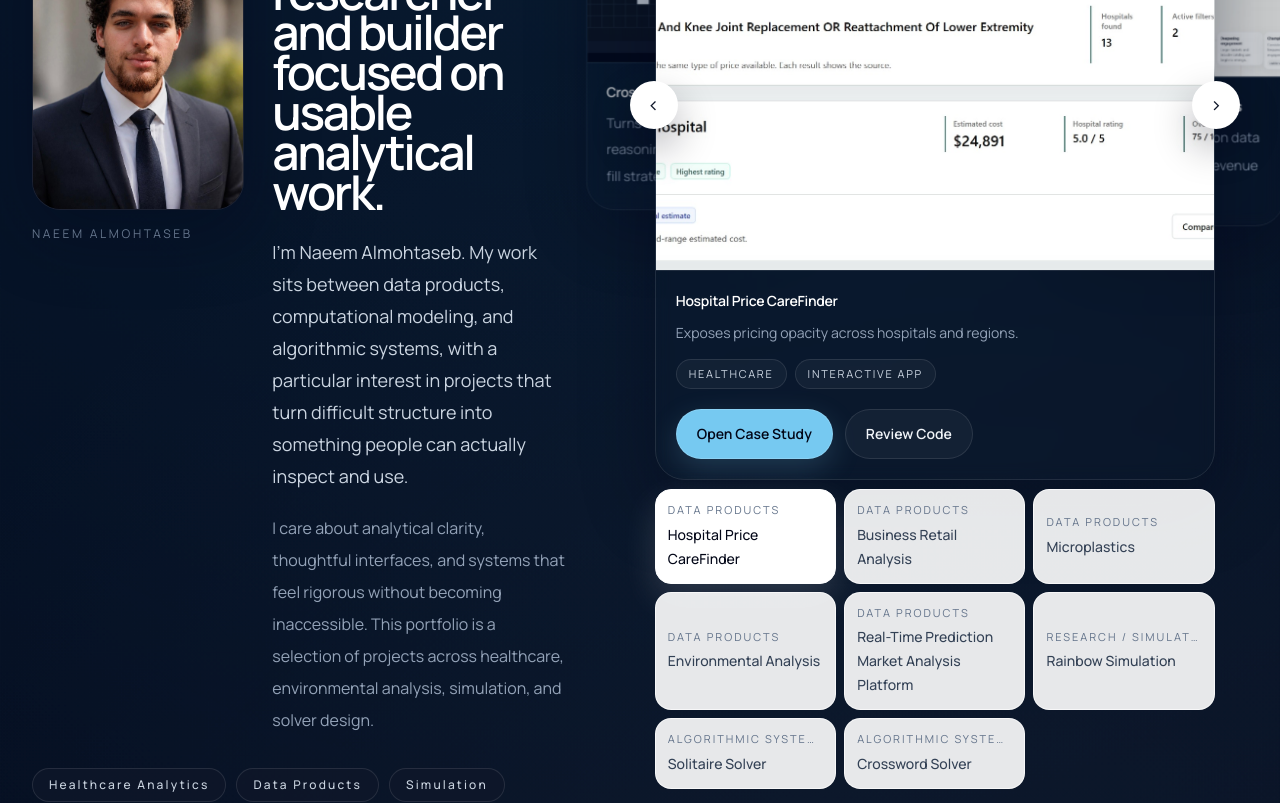
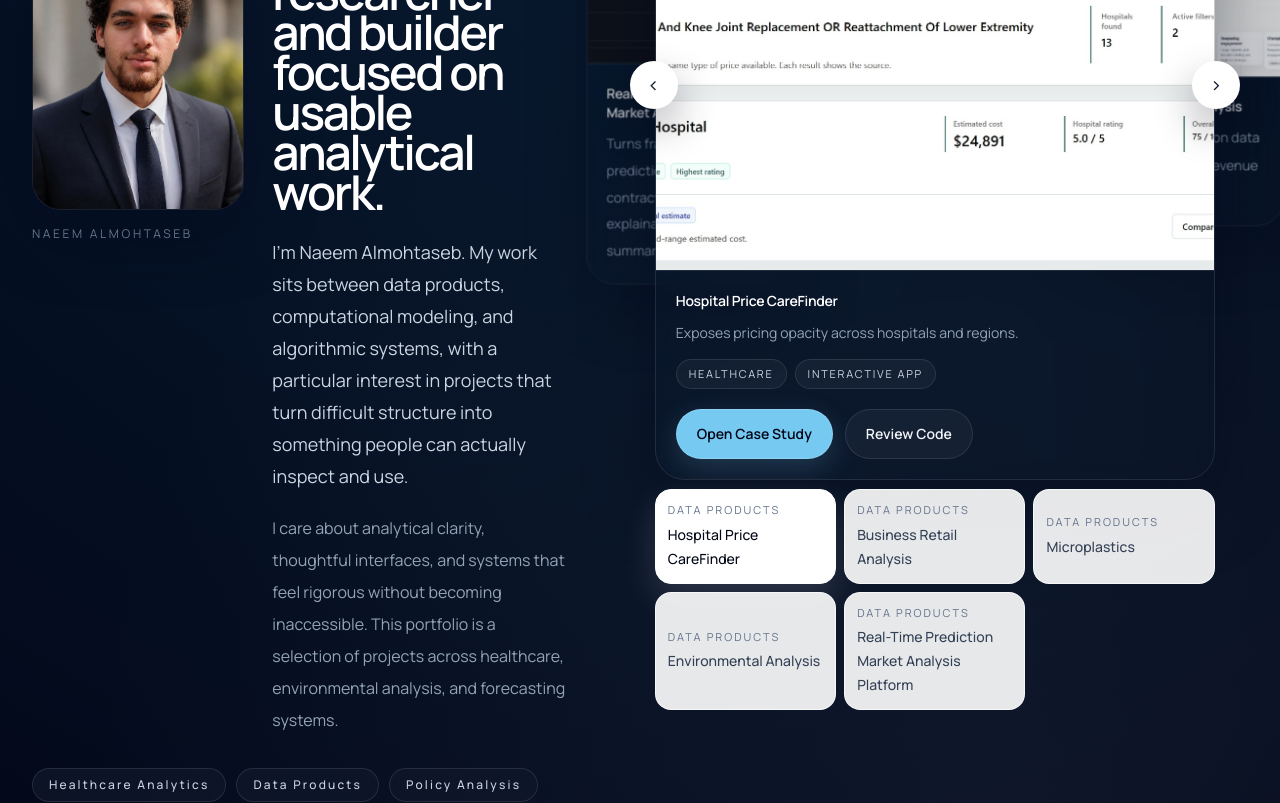
Before and after one commit to Naeemalmohtaseb/Portfolio, a React (Vite) app: page / in a window 1280 px wide. Shown: the part 300-1103 px from the top of the page. Built offline with nearby package versions, Linux system fonts and the light colour scheme.

Commit message:
additional fixes

```diff
--- a/src/App.jsx
+++ b/src/App.jsx
@@ -10,7 +10,7 @@ const projectsByCategory = projectCategories.map((category) => ({
   projects: projects.filter(
     (project) => project.categoryId === category.id && !project.featured,
   ),
-}))
+})).filter((category) => category.projects.length > 0)
 
 function App() {
   return (
--- a/src/components/Hero.jsx
+++ b/src/components/Hero.jsx
@@ -3,7 +3,7 @@ import { AnimatePresence, motion } from 'framer-motion'
 import { focusAreas, projects } from '../data/projects'
 
 const MotionSection = motion.section
-const panelSpring = { type: 'spring', stiffness: 170, damping: 24, mass: 0.85 }
+const panelTransition = { duration: 0.42, ease: [0.22, 1, 0.36, 1] }
 
 const stackPositions = {
   prev: {
@@ -38,13 +38,67 @@ const stackPositions = {
   },
 }
 
+function getPanelInitialState(role, direction) {
+  if (role === 'active') {
+    return {
+      opacity: 0,
+      x: direction > 0 ? 96 : -96,
+      y: 6,
+      scale: 0.98,
+    }
+  }
+
+  if (role === 'prev') {
+    return {
+      opacity: 0,
+      x: direction > 0 ? -132 : -56,
+      y: 10,
+      scale: 0.94,
+    }
+  }
+
+  return {
+    opacity: 0,
+    x: direction > 0 ? 56 : 132,
+    y: 10,
+    scale: 0.94,
+  }
+}
+
+function getPanelExitState(role, direction) {
+  if (role === 'active') {
+    return {
+      opacity: 0,
+      x: direction > 0 ? -96 : 96,
+      y: -6,
+      scale: 0.98,
+    }
+  }
+
+  if (role === 'prev') {
+    return {
+      opacity: 0,
+      x: direction > 0 ? -96 : -44,
+      y: -4,
+      scale: 0.94,
+    }
+  }
+
+  return {
+    opacity: 0,
+    x: direction > 0 ? 44 : 96,
+    y: -4,
+    scale: 0.94,
+  }
+}
+
 function HeroPanel({ project, role, onClick, isInteractive, direction }) {
   const position = stackPositions[role]
   const isActive = role === 'active'
   const panelClassName = `absolute overflow-hidden rounded-[1.85rem] border border-white/10 bg-slate-950/84 text-left shadow-[0_26px_70px_rgba(2,6,23,0.34)] backdrop-blur ${position.className} ${
     isInteractive ? 'cursor-pointer' : 'cursor-default'
   }`
-  const horizontalOffset = direction >= 0 ? 72 : -72
+
   const content = (
     <>
       <div className="flex items-center gap-2 border-b border-white/10 bg-slate-950/95 px-5 py-3.5">
@@ -122,21 +176,10 @@ function HeroPanel({ project, role, onClick, isInteractive, direction }) {
     return (
       <motion.div
         custom={direction}
-        layout
-        initial={(currentDirection) => ({
-          opacity: 0,
-          x: currentDirection >= 0 ? 72 : -72,
-          y: 18,
-          scale: 0.94,
-        })}
+        initial={(currentDirection) => getPanelInitialState(role, currentDirection)}
         animate={position.animate}
-        exit={(currentDirection) => ({
-          opacity: 0,
-          x: currentDirection >= 0 ? -72 : 72,
-          y: -18,
-          scale: 0.9,
-        })}
-        transition={panelSpring}
+        exit={(currentDirection) => getPanelExitState(role, currentDirection)}
+        transition={panelTransition}
         className={panelClassName}
       >
         {content}
@@ -148,36 +191,11 @@ function HeroPanel({ project, role, onClick, isInteractive, direction }) {
     <motion.button
       type="button"
       custom={direction}
-      layout
       onClick={onClick}
-      initial={(currentDirection) => ({
-        opacity: 0,
-        x:
-          role === 'prev'
-            ? currentDirection >= 0
-              ? -horizontalOffset
-              : horizontalOffset / 2
-            : currentDirection >= 0
-              ? horizontalOffset / 2
-              : -horizontalOffset,
-        y: role === 'prev' ? 40 : -32,
-        scale: 0.94,
-      })}
+      initial={(currentDirection) => getPanelInitialState(role, currentDirection)}
       animate={position.animate}
-      exit={(currentDirection) => ({
-        opacity: 0,
-        x:
-          role === 'prev'
-            ? currentDirection >= 0
-              ? -horizontalOffset
-              : horizontalOffset / 2
-            : currentDirection >= 0
-              ? horizontalOffset / 2
-              : -horizontalOffset,
-        y: role === 'prev' ? -28 : 28,
-        scale: 0.9,
-      })}
-      transition={panelSpring}
+      exit={(currentDirection) => getPanelExitState(role, currentDirection)}
+      transition={panelTransition}
       className={panelClassName}
     >
       {content}
@@ -245,7 +263,7 @@ function Hero() {
                 </div>
                 <img
                   src="/Screenshots/LinkedInjpeg.jpeg"
-                  alt="Placeholder portrait for Naeem Almohtaseb"
+                  alt="Portrait of Naeem Almohtaseb"
                   className="aspect-[4/5] w-full object-cover"
                 />
               </div>
@@ -272,7 +290,7 @@ function Hero() {
                 I care about analytical clarity, thoughtful interfaces, and
                 systems that feel rigorous without becoming inaccessible. This
                 portfolio is a selection of projects across healthcare,
-                environmental analysis, simulation, and solver design.
+                environmental analysis, and forecasting systems.
               </p>
             </div>
           </div>
@@ -291,10 +309,7 @@ function Hero() {
             <a href="#projects" className="button-primary">
               View Selected Work
             </a>
-            <a
-              href="#contact"
-              className="button-secondary"
-            >
+            <a href="#contact" className="button-secondary">
               Contact
             </a>
           </div>
@@ -324,10 +339,10 @@ function Hero() {
           </motion.button>
 
           <div className="relative h-full w-full">
-            <AnimatePresence initial={false} mode="popLayout" custom={direction}>
+            <AnimatePresence initial={false} custom={direction}>
               {visiblePanels.map(({ role, project, index }) => (
                 <HeroPanel
-                  key={project.title}
+                  key={`${role}-${project.title}`}
                   project={project}
                   role={role}
                   onClick={() => showProject(index)}
@@ -351,11 +366,7 @@ function Hero() {
                       : 'border-white/70 bg-white/90 text-slate-700 hover:-translate-y-0.5 hover:bg-white hover:text-slate-950'
                   }`}
                 >
-                  <p
-                    className={`truncate text-[11px] uppercase tracking-[0.18em] ${
-                      index === activeIndex ? 'text-slate-500' : 'text-slate-500'
-                    }`}
-                  >
+                  <p className="truncate text-[11px] uppercase tracking-[0.18em] text-slate-500">
                     {project.category}
                   </p>
                   <p className="mt-1 text-sm font-medium leading-6">
--- a/src/components/ProjectSection.jsx
+++ b/src/components/ProjectSection.jsx
@@ -5,8 +5,6 @@ const MotionDiv = motion.div
 
 const sectionLabels = {
   'data-products': 'Applied Work',
-  'research-simulation': 'Technical Depth',
-  'algorithmic-systems': 'Systems Thinking',
 }
 
 function ProjectSection({ id, title, subtitle, projects }) {
--- a/src/data/projects.js
+++ b/src/data/projects.js
@@ -4,18 +4,6 @@ export const projectCategories = [
     label: 'Data Products',
     subtitle:
       'Dashboards, decision tools, and analytical interfaces built to make real-world data legible, useful, and fast to evaluate.',
-  },
-  {
-    id: 'research-simulation',
-    label: 'Research / Simulation',
-    subtitle:
-      'Modeling work grounded in scientific computation, parameterized systems, and physically informed analysis.',
-  },
-  {
-    id: 'algorithmic-systems',
-    label: 'Algorithmic Systems / Solvers',
-    subtitle:
-      'Search logic, heuristics, and solver design for structured problems that reward careful system thinking.',
   },
 ]
 
@@ -136,76 +124,13 @@ export const projects = [
       'Forecasting',
     ],
   },
-  {
-    title: 'Rainbow Simulation',
-    category: 'Research / Simulation',
-    categoryId: 'research-simulation',
-    featured: false,
-    description:
-      'Physically grounded rainbow simulation that models light behavior under varying atmospheric conditions to study how optical structure changes.',
-    highlights: [
-      'Uses stochastic or parameter-based simulation to explore optical variation.',
-      'Connects visual output back to physical assumptions instead of treating it as a black box.',
-      'Presents scientific modeling work in a form that is still easy to inspect.',
-    ],
-    atAGlance: ['Simulation', 'Optics', 'Monte Carlo'],
-    whyItMatters: 'Models a physical phenomenon through stochastic simulation.',
-    image: '/projects/rainbow-simulation.svg',
-    liveUrl: 'https://example.com/rainbow-simulation',
-    githubUrl: 'https://github.com/yourusername/rainbow-simulation',
-    tags: ['Physical Modeling', 'Scientific Computing', 'Optical Simulation'],
-  },
-  {
-    title: 'Solitaire Solver',
-    category: 'Algorithmic Systems / Solvers',
-    categoryId: 'algorithmic-systems',
-    featured: false,
-    description:
-      'Search-based solver that treats solitaire as a state-space problem and prioritizes move sequences that improve solvability.',
-    highlights: [
-      'Encodes board states and legal transitions for systematic search.',
-      'Uses heuristics or move prioritization to reduce wasted exploration.',
-      'Turns abstract search logic into a concrete problem-solving system.',
-    ],
-    atAGlance: ['Heuristic Solver', 'Search', 'State Space'],
-    whyItMatters: 'Shows how search strategy changes practical solvability.',
-    image: '/projects/solitaire-solver.svg',
-    liveUrl: 'https://example.com/solitaire-solver',
-    githubUrl: 'https://github.com/yourusername/solitaire-solver',
-    tags: ['Solver Design', 'State-Space Search', 'Heuristics'],
-  },
-  {
-    title: 'Crossword Solver',
-    category: 'Algorithmic Systems / Solvers',
-    categoryId: 'algorithmic-systems',
-    featured: false,
-    description:
-      'Constraint-based crossword solver that combines pattern matching, candidate filtering, and search strategy to fill structured grids efficiently.',
-    highlights: [
-      'Uses letter-position constraints to prune large candidate sets early.',
-      'Combines search order and filtering logic to improve fill quality.',
-      'A compact example of algorithmic reasoning applied to language structure.',
-    ],
-    atAGlance: ['Constraint Logic', 'Search Strategy', 'Language'],
-    whyItMatters: 'Turns constraint reasoning into an efficient fill strategy.',
-    image: '/projects/crossword-solver.svg',
-    liveUrl: 'https://example.com/crossword-solver',
-    githubUrl: 'https://github.com/yourusername/crossword-solver',
-    tags: ['Constraint Solver', 'Pattern Matching', 'Algorithmic Reasoning'],
-  },
 ]
 
 export const featuredProject = projects.find((project) => project.featured)
 
-export const heroPreviewProjects = [
-  projects[0],
-  projects[1],
-  projects[5],
-]
-
 export const focusAreas = [
   'Healthcare Analytics',
   'Data Products',
-  'Simulation',
-  'Algorithmic Systems',
+  'Policy Analysis',
+  'Forecasting Systems',
 ]
```
